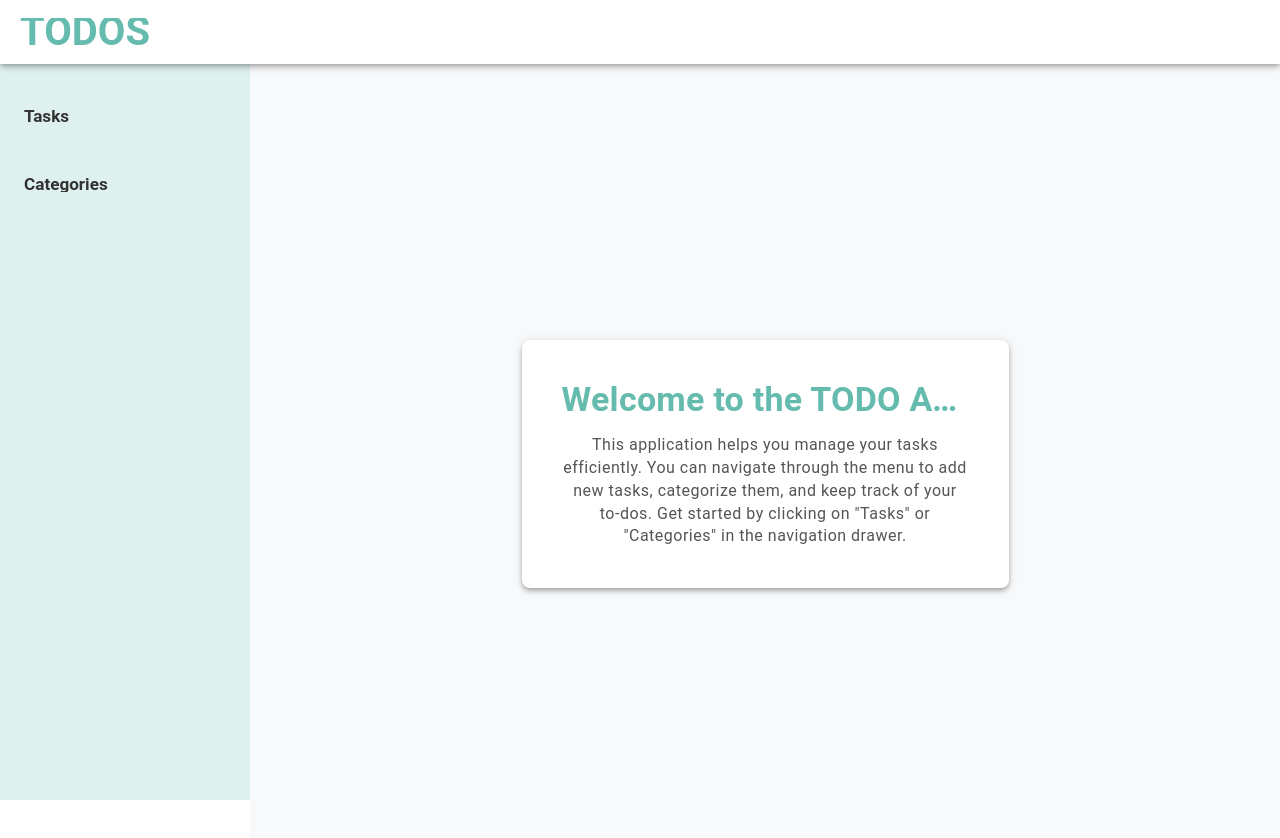
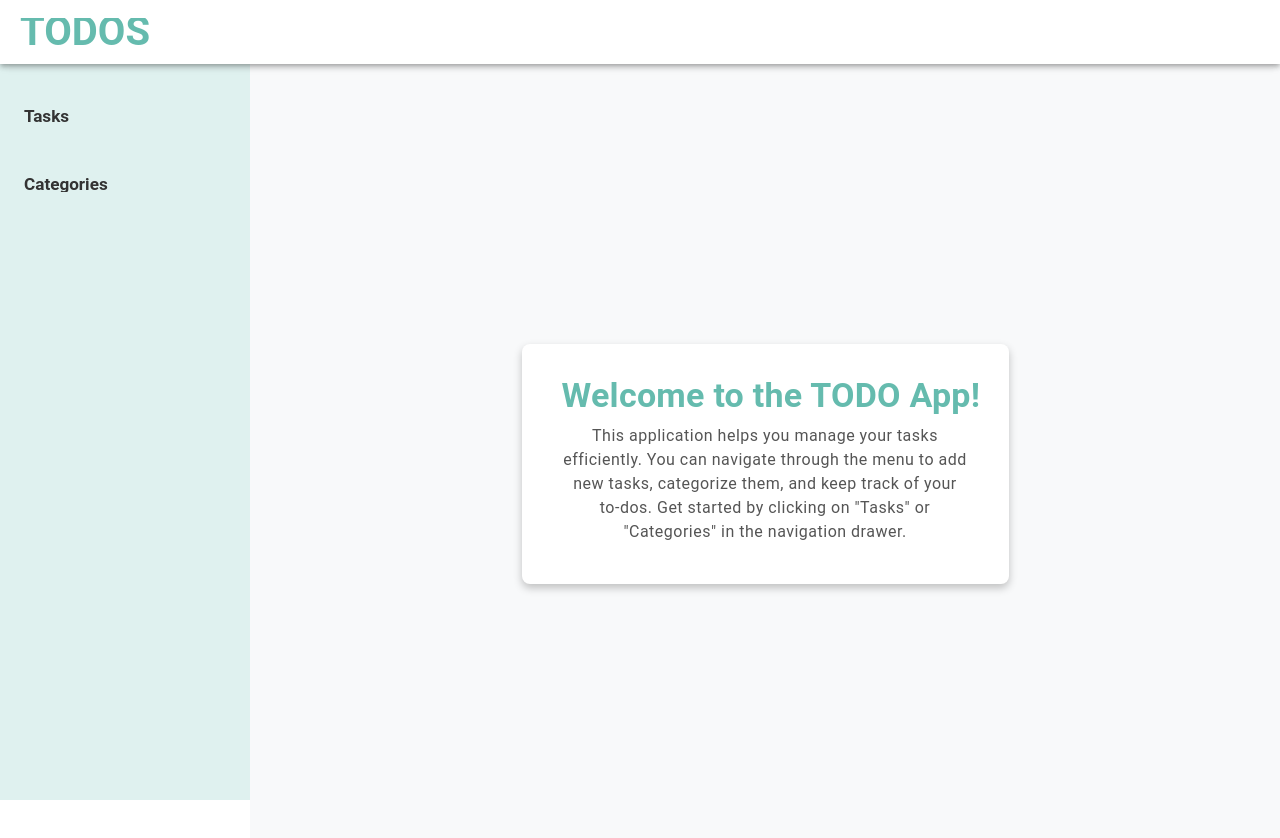
Before and after one commit to marinelakal/To-do-App, a Vue app: page / in a window 1280 px wide. Shown: the top 838 px of the page. Built offline with nearby package versions, Linux system fonts and the light colour scheme.

Commit message:
Use Card Component in Welcome Page

```diff
--- a/src/components/Welcome page/TheWelcomePage.vue
+++ b/src/components/Welcome page/TheWelcomePage.vue
@@ -12,31 +12,20 @@
             md="8"
             lg="6"
           >
-            <v-hover #default="{ isHovering }">
-              <v-card
-                :elevation="isHovering ? 8 : 4"
-                class="pa-6"
-                max-width="600"
-                rounded="lg"
-              >
-                <v-card-title
-                  class="text-h4 font-weight-bold"
-                  style="
-                    color: #65bbae;
-                  "
-                >
-                  Welcome to the TODO App!
-                </v-card-title>
-                <v-card-text
-                  class="text-body-1"
-                  style="
-                    color: #555555;
-                  "
-                >
-                This application helps you manage your tasks efficiently. You can navigate through the menu to add new tasks, categorize them, and keep track of your to-dos. Get started by clicking on "Tasks" or "Categories" in the navigation drawer.
-                </v-card-text>
-              </v-card>
-            </v-hover>
+
+              <BaseCard class="pa-6" style="max-width: 600px;">
+                <template #title>
+                  <div class="text-h4 font-weight-bold" style="color: #65bbae;">
+                    Welcome to the TODO App!
+                  </div>
+                </template>
+                <template #content>
+                  <div class="text-body-1" style="color: #555555;">
+                    This application helps you manage your tasks efficiently. You can navigate through the menu to add new tasks, categorize them, and keep track of your to-dos. Get started by clicking on "Tasks" or "Categories" in the navigation drawer.
+                  </div>
+                </template>
+              </BaseCard>
+
           </v-col>
         </v-row>
       </v-container>
@@ -45,7 +34,7 @@
 </template>
 
 <script setup>
-// No additional script is needed for this static component
+import BaseCard from '../Base/BaseCard.vue';
 </script>
 
 <style scoped>
```
